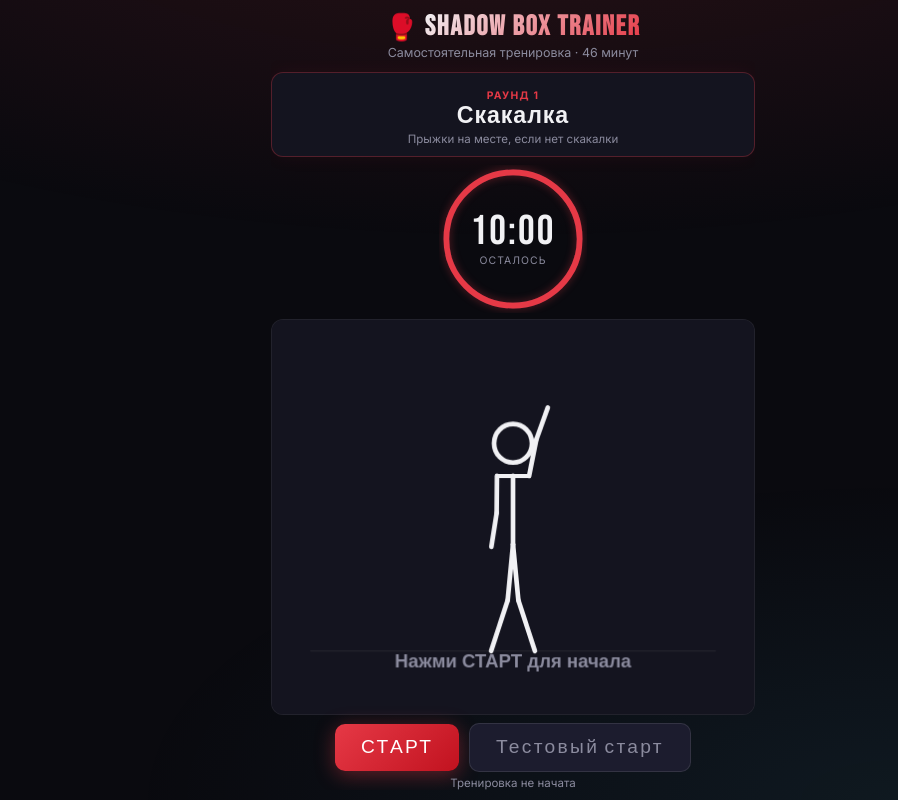
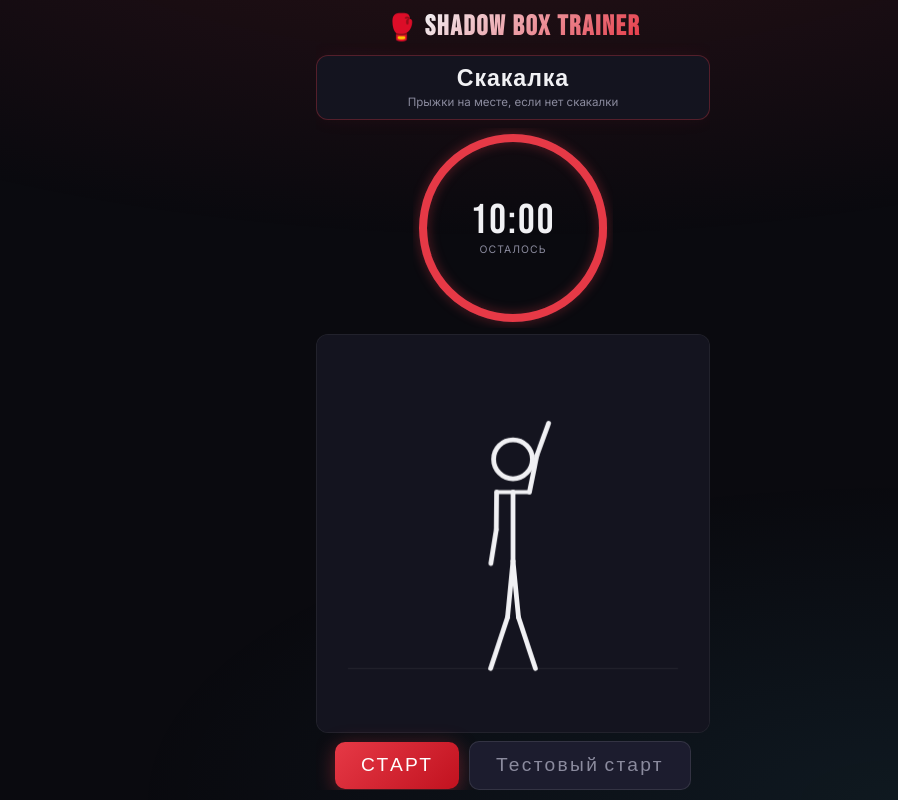
Before and after one commit to Trifonix/shadow-box-trainer, a plain HTML site: page index.html in a window 1280 px wide. Shown: the whole page, without its empty margins (127-1025 px from the left). Drawn offline with Linux system fonts and the light colour scheme.

Commit message:
del unwaned strings

```diff
--- a/app.js
+++ b/app.js
@@ -24,10 +24,8 @@
   const els = {
     progressTrack: $('progressTrack'),
     phaseCard: $('phaseCard'),
-    phaseLabel: $('phaseLabel'),
     phaseTitle: $('phaseTitle'),
     phaseHint: $('phaseHint'),
-    tagline: $('tagline'),
     timerValue: $('timerValue'),
     timerProgress: $('timerProgress'),
     canvas: $('exerciseCanvas'),
@@ -36,7 +34,6 @@
     btnPause: $('btnPause'),
     controlsIdle: $('controlsIdle'),
     controlsActive: $('controlsActive'),
-    footerStatus: $('footerStatus'),
     completeOverlay: $('completeOverlay'),
     btnRestart: $('btnRestart'),
   };
@@ -71,7 +68,6 @@
   function setMode(kind) {
     mode = kind;
     workout = buildWorkout(kind);
-    els.tagline.textContent = WORKOUTS[kind].label;
     initProgressBar();
   }
 
@@ -130,16 +126,12 @@
 
     const isRest = phase.type === 'rest';
     els.phaseCard.className = 'phase-card ' + (isRest ? 'rest' : 'work');
-    els.phaseLabel.textContent = isRest ? 'Отдых' : `Раунд ${Math.ceil((state.phaseIndex + 1) / 2)}`;
     els.phaseTitle.textContent = phase.title;
     els.phaseHint.textContent = phase.hint;
     els.timerValue.textContent = formatTime(state.remaining);
     els.timerProgress.classList.toggle('rest', isRest);
 
     const modeTag = mode === 'test' ? ' · тест' : '';
-    els.footerStatus.textContent = state.running
-      ? (state.paused ? 'Пауза' : `Этап ${state.phaseIndex + 1} из ${workout.length}${modeTag}`)
-      : 'Тренировка не начата';
 
     updateTimerRing();
     updateProgressBar();
@@ -224,7 +216,6 @@
     showIdleControls();
     playComplete();
     els.completeOverlay.classList.remove('hidden');
-    els.footerStatus.textContent = 'Тренировка завершена!';
   }
 
   function tick(now) {
@@ -313,7 +304,6 @@
     };
     showIdleControls();
     els.completeOverlay.classList.add('hidden');
-    els.phaseLabel.textContent = 'Готов к бою';
     els.phaseTitle.textContent = 'Нажми СТАРТ';
     els.phaseHint.textContent = 'скакалка → тень → отжимания → приседания';
     els.phaseCard.className = 'phase-card';
@@ -526,7 +516,6 @@
     );
     ctx.stroke();
 
-    drawLabel('Прыжки / скакалка');
   }
 
   function animateShadowBox(t) {
@@ -585,7 +574,6 @@
       ctx.fill();
     }
 
-    drawLabel('Бой с тенью');
   }
 
   function animatePushups(t) {
@@ -630,7 +618,6 @@
     ctx.stroke();
 
     ctx.restore();
-    drawLabel('Отжимания');
   }
 
   function animateSquats(t) {
@@ -655,7 +642,6 @@
       rth: -0.35 - d * 0.45,
     });
 
-    drawLabel('Приседания');
   }
 
   function animateRest(t) {
@@ -686,14 +672,12 @@
       rla: 0.4,
     });
 
-    drawLabel('Отдых · дыши глубоко', '#4cc9f0');
   }
 
   function drawIdle() {
     clearCanvas();
     const ground = drawGround();
     drawPerson({ cx: scene.w / 2, groundY: ground });
-    drawLabel('Нажми СТАРТ для начала');
   }
 
   const animators = {
--- a/index.html
+++ b/index.html
@@ -16,7 +16,6 @@
         <span class="logo-icon">🥊</span>
         <h1>Shadow Box Trainer</h1>
       </div>
-      <p class="tagline" id="tagline">Самостоятельная тренировка · 46 минут</p>
     </header>
 
     <main class="main">
@@ -25,7 +24,6 @@
       </section>
 
       <section class="phase-card" id="phaseCard">
-        <span class="phase-label" id="phaseLabel">Готов к бою</span>
         <h2 class="phase-title" id="phaseTitle">Нажми СТАРТ</h2>
         <p class="phase-hint" id="phaseHint">скакалка → тень → отжимания → приседания</p>
       </section>
@@ -57,7 +55,6 @@
         <div class="controls hidden" id="controlsActive">
           <button class="btn btn-pause" id="btnPause" type="button">ПАУЗА</button>
         </div>
-        <p class="footer-status" id="footerStatus">Тренировка не начата</p>
       </section>
     </main>
   </div>
--- a/styles.css
+++ b/styles.css
@@ -9,7 +9,7 @@
   --text: #f1f1f4;
   --text-muted: #8b8b9e;
   --success: #06d6a0;
-  --ring-size: clamp(88px, 20vmin, 148px);
+  --ring-size: clamp(128px, 42vmin, 200px);
   --transition: 0.3s cubic-bezier(0.4, 0, 0.2, 1);
   --safe-top: env(safe-area-inset-top, 0px);
   --safe-bottom: env(safe-area-inset-bottom, 0px);
@@ -53,7 +53,7 @@ body::before {
   position: relative;
   z-index: 1;
   width: 100%;
-  max-width: 520px;
+  max-width: 430px;
   height: 100dvh;
   max-height: 100dvh;
   margin: 0 auto;
@@ -90,12 +90,6 @@ body::before {
   -webkit-background-clip: text;
   -webkit-text-fill-color: transparent;
   background-clip: text;
-}
-
-.tagline {
-  color: var(--text-muted);
-  font-size: clamp(0.65rem, 2vmin, 0.78rem);
-  margin-top: 0.15rem;
 }
 
 .main {
@@ -351,12 +345,6 @@ body::before {
   color: white;
 }
 
-.footer-status {
-  font-size: clamp(0.6rem, 1.7vmin, 0.72rem);
-  color: var(--text-muted);
-  text-align: center;
-}
-
 .hidden {
   display: none !important;
 }
@@ -418,8 +406,4 @@ body::before {
   .phase-hint {
     display: none;
   }
-
-  .tagline {
-    display: none;
-  }
 }
```
